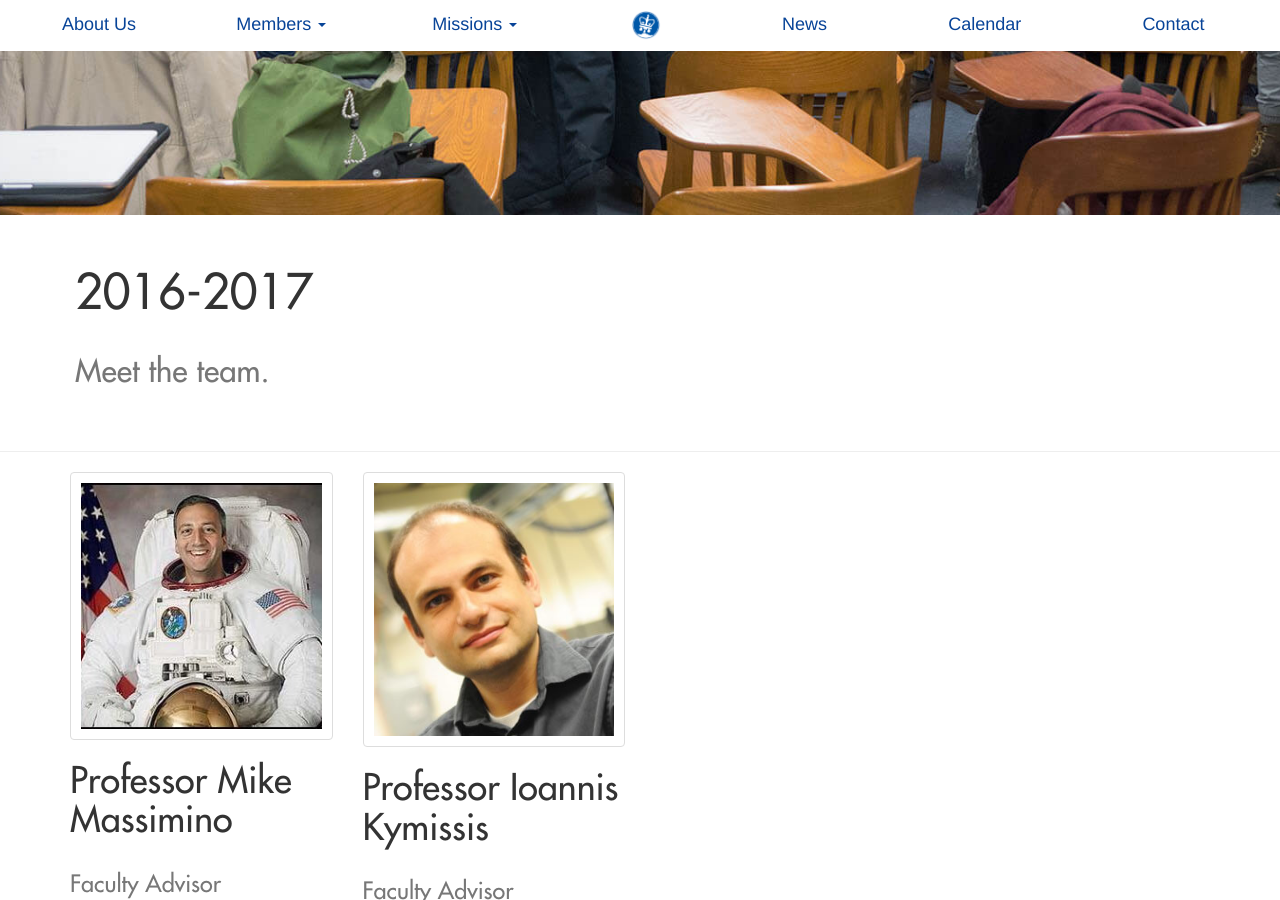
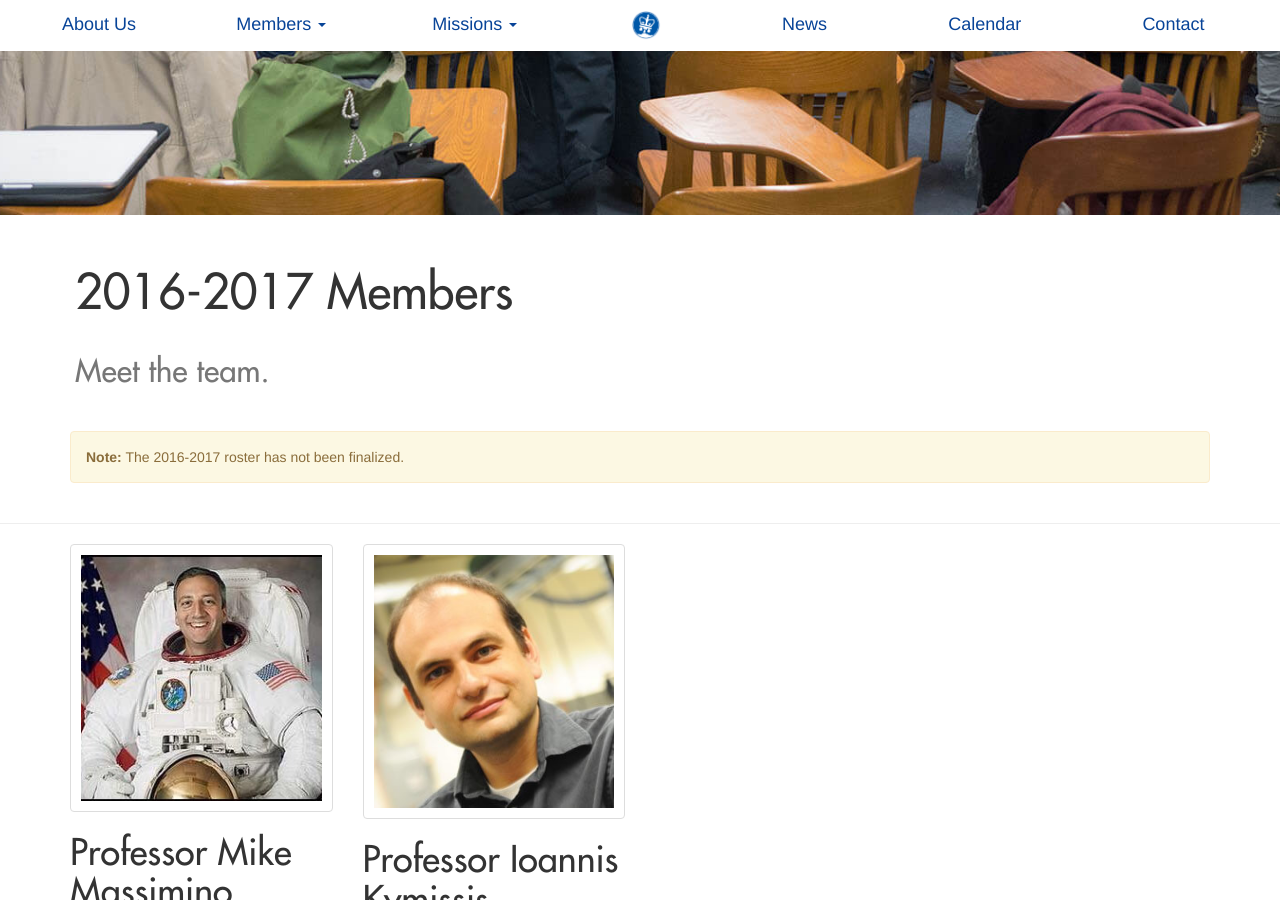
Before and after one commit to columbiaspace/columbiaspace.org, a Jekyll site: the page built from members-2016.html, in a window 1280 px wide and 900 px high, scrolled down 685 px. Built offline with Jekyll 4.4.1, drawn with Linux system fonts in a browser that asks for light colours; nearby versions of some CDN libraries; comment, search, counter and statistics services are not loaded.

Commit message:
Minor Updates
Changed alert system for manual messages
Changed alert size to match headers, not content
Added alert to 2016-2017 members page
Added youtube link to balloons page

```diff
--- a/_includes/members.html
+++ b/_includes/members.html
@@ -8,6 +8,20 @@
 	</small></h2>
 	</div>
 </div>
+
+{% if page.alert != ~ %}
+	<div class="topmessage">
+		<div class="container">
+			<div class="row">
+				<div class="col-md-12">
+					<div class="alert alert-warning" role="alert">
+						{{ page.alert }}
+					</div>
+				</div>
+			</div>
+		</div>
+	</div>
+{% endif %}
 
 <hr>
 <!-- faculty members here -->
--- a/members-2016.html
+++ b/members-2016.html
@@ -8,8 +8,10 @@ imagecredit: ""
 logoflag: false
 permalink: /members/2016/
 
-abstracttitle: "2016-2017"
+abstracttitle: "2016-2017 Members"
 abstracttext: "Meet the team."
+
+alert: "<strong>Note:</strong> The 2016-2017 roster has not been finalized."
 
 faculty:
   - name: "Professor Mike Massimino"
--- a/mission-balloons.html
+++ b/mission-balloons.html
@@ -50,6 +50,7 @@ confetti: true
         <h3>Press</h3>
       </div>
       <div class="col-md-7">
+      	<a href="https://www.youtube.com/watch?v=5US99GBWdAA">Youtube: Roaree Goes to Space!, April 22, 2016</a>
         <a href="http://bwog.com/2016/04/25/roaree-goes-to-space/">BWOG: Roaree Goes to Space, April 25, 2016</a>
       </div>
       <div class="col-md-1"></div>
```
Also changed, not shown: _includes/mission.html (+3 -6 lines).
